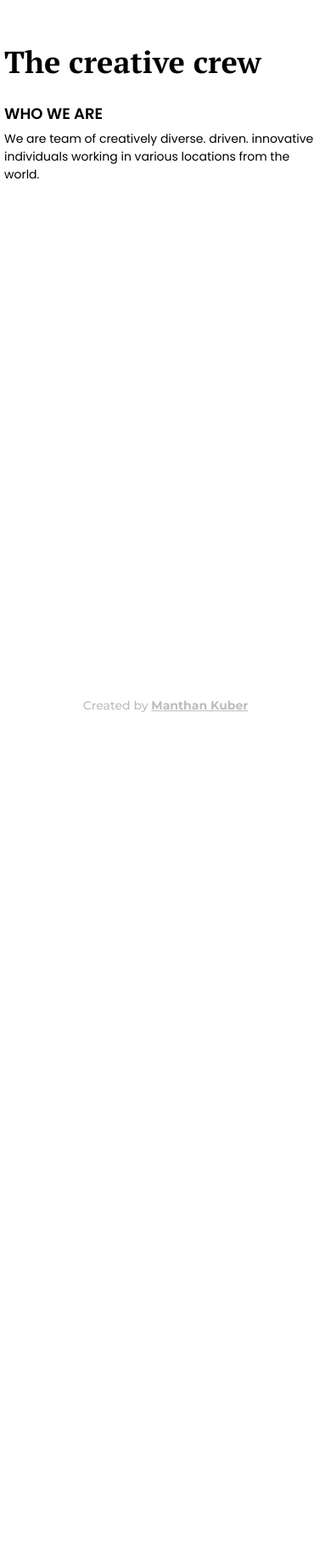
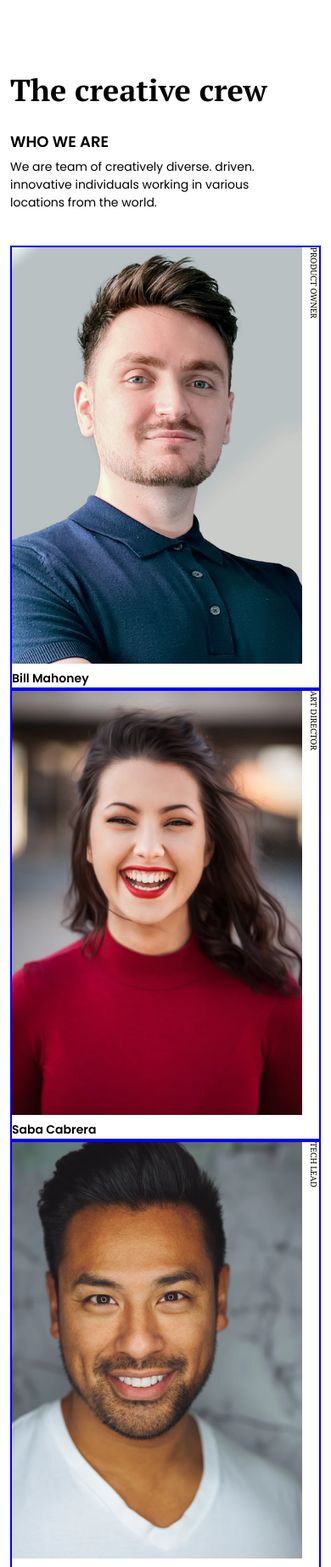
Before and after one commit to Manthan-Kuber/team-page, a plain HTML site: page index.html in a window 390 px wide. Shown: the top 1844 px of the page at 85% size. Before the commit the page ends 844 px from the top, so only its background shows below. Drawn offline with Linux system fonts and the light colour scheme.

Commit message:
Misc responsive changes

```diff
--- a/index.html
+++ b/index.html
@@ -20,7 +20,7 @@
 </head>
 
 <body>
-  <div class="main">
+  <main class="main">
     <div class="heading-container">
       <div class="heading-wrapper">
         <h1 class="heading">
@@ -38,12 +38,87 @@
     </div>
     <div class="team-container">
       <div class="member-container">
-
+        <div class="profile-info-wrapper">
+          <img src="photo1.png" alt="profile picture" class="pfp">
+          <h2 class="name">
+            Bill Mahoney
+          </h2>
+        </div>
+        <div class="role-wrapper">
+          <h4 class="role">
+            Product Owner
+          </h4>
+        </div>
+      </div>
+      <div class="member-container">
+        <div class="profile-info-wrapper">
+          <img src="photo2.png" alt="profile picture" class="pfp">
+          <h2 class="name">
+            Saba Cabrera
+          </h2>
+        </div>
+        <div class="role-wrapper">
+          <h4 class="role">
+            Art Director
+          </h4>
+        </div>
+      </div>
+      <div class="member-container">
+        <div class="profile-info-wrapper">
+          <img src="photo3.png" alt="profile picture" class="pfp">
+          <h2 class="name">
+            Shae Le
+          </h2>
+        </div>
+        <div class="role-wrapper">
+          <h4 class="role">
+            Tech Lead
+          </h4>
+        </div>
+      </div>
+      <div class="member-container">
+        <div class="profile-info-wrapper">
+          <img src="photo4.png" alt="profile picture" class="pfp">
+          <h2 class="name">
+            Skylah Lu
+          </h2>
+        </div>
+        <div class="role-wrapper">
+          <h4 class="role">
+            UX Designer
+          </h4>
+        </div>
+      </div>
+      <div class="member-container">
+        <div class="profile-info-wrapper">
+          <img src="photo5.png" alt="profile picture" class="pfp">
+          <h2 class="name">
+            Griff Richards
+          </h2>
+        </div>
+        <div class="role-wrapper">
+          <h4 class="role">
+            Developer
+          </h4>
+        </div>
+      </div>
+      <div class="member-container">
+        <div class="profile-info-wrapper">
+          <img src="photo6.png" alt="profile picture" class="pfp">
+          <h2 class="name">
+            Stan John
+          </h2>
+        </div>
+        <div class="role-wrapper">
+          <h4 class="role">
+            Developer
+          </h4>
+        </div>
       </div>
     </div>
-  </div>
+  </main>
   <footer>
-    <p class="footer-text">Created by <b><u>Manthan Kuber</u></b></p>
+      <p class="footer-text">Created by <b><u>Manthan Kuber</u></b></p>
   </footer>
 </body>
 
--- a/styles.css
+++ b/styles.css
@@ -14,7 +14,7 @@ body {
   display: flex;
   flex-direction: column;
   min-height: 100vh;
-  padding: 0.5rem;
+  padding: 1.2rem;
 }
 
 .main {
@@ -25,6 +25,10 @@ body {
   font: 3.6rem PT Serif, sans-serif;
   font-weight: bold;
   margin-top: 4.438rem;
+}
+
+.heading-container{
+  margin-top:7rem;
 }
 
 .subheading {
@@ -38,13 +42,48 @@ body {
   font: 1.4rem Poppins, sans-serif;
   font-weight: 400;
   margin-top: 0.625rem;
-  max-width: 45ch;
+  max-width: 39ch;
+}
+
+.team-container{
+  margin-top:4rem;
+}
+
+.member-container {
+  border: 2px solid blue;
+  display: flex;
+  min-width:15.6rem;
+}
+
+.profile-info-wrapper {
+  width:fit-content;
+}
+
+
+.name {
+  font: 1.4rem Poppins, sans-serif;
+  font-weight: 600;
+}
+
+.role {
+  text-transform: uppercase;
+  font: 1rem PT Serif, sans serif;
+  font-weight: 400;
+  writing-mode: vertical-lr;
+
+}
+
+.pfp {
+  height: auto;
+  max-width: 100%;
+  display: block;
+  padding: 0 0.7em 0.7em 0;
 }
 
 footer {
+  padding: 1rem 0px 1rem 0px;
+  margin-top: auto;
   width: 100%;
-  padding: 1em 0px 0px 0px;
-  margin-top: auto;
 }
 
 .footer-text {
@@ -64,8 +103,10 @@ footer {
   .heading-container {
     display: flex;
     justify-content: space-evenly;
+    margin-top:11rem
   }
   .team-intro {
     font-size: 1.8rem;
   }
+
 }
```
